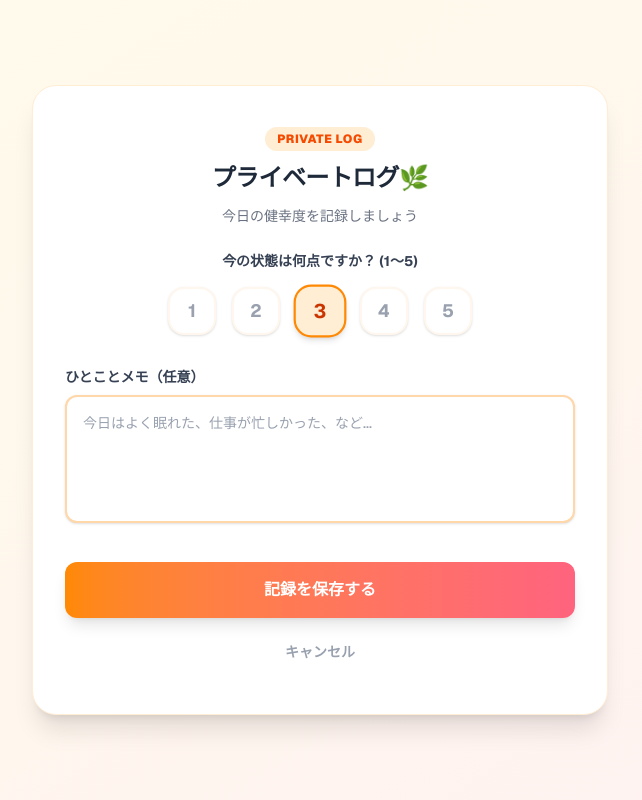
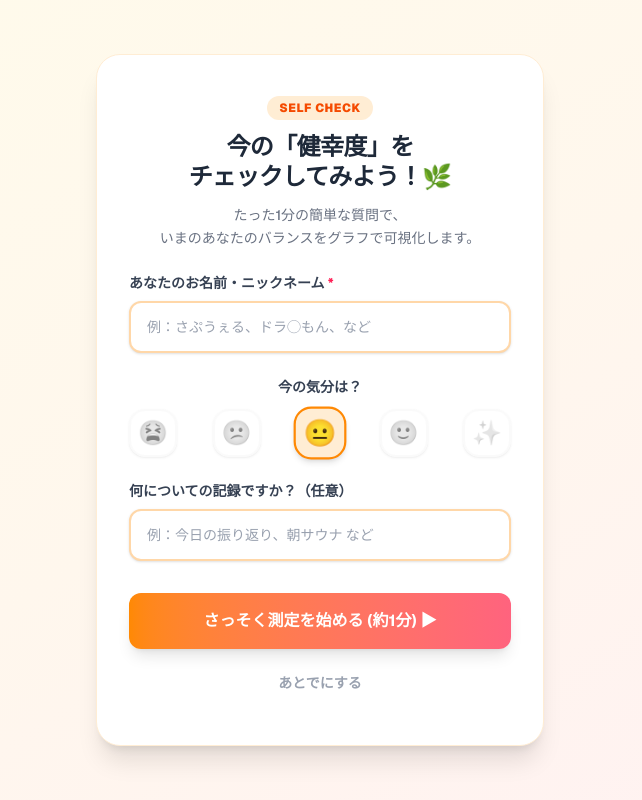
Before and after one commit to hiroto-code/2hfs-app, a Next.js app: page /private-log in a window 1280 px wide. Shown: the whole page, without its empty margins (320-962 px from the left). Built offline with nearby package versions, Linux system fonts and the light colour scheme; no server answers.

Commit message:
fix: プライベートアンケートの遷移先を新デザインに更新

```diff
--- a/app/p/[event_id]/[timing]/page.tsx
+++ b/app/p/[event_id]/[timing]/page.tsx
@@ -28,9 +28,10 @@ export default function SurveyPage({ params }: { params: Promise<{ event_id: str
 
   const [answers, setAnswers] = useState<{ [key: number]: number }>({});
   const [loading, setLoading] = useState(false);
-  const [errorMsg, setErrorMsg] = useState(''); // 💡 修正箇所
+  const [errorMsg, setErrorMsg] = useState('');
 
   const isPost = timing === 'post';
+  const isPrivate = timing === 'private';
 
   // 💡 初回読み込み時：過去に入力した情報をブラウザから復元
   useEffect(() => {
@@ -121,7 +122,7 @@ export default function SurveyPage({ params }: { params: Promise<{ event_id: str
         submission_token
       };
 
-      // 事前・事後の上書き用（過去データを削除）
+      // 事前・事後・プライベートの上書き用（過去データを削除）
       await supabase
         .from('surveys')
         .delete()
@@ -149,11 +150,21 @@ export default function SurveyPage({ params }: { params: Promise<{ event_id: str
     }
   };
 
+  // テーマ色設定
+  const headerBorder = isPrivate ? 'border-purple-200' : isPost ? 'border-emerald-200' : 'border-orange-200';
+  const headerTitleColor = isPrivate ? 'text-purple-800' : isPost ? 'text-emerald-700' : 'text-amber-700';
+  const submitBtnBg = isPrivate
+    ? 'bg-gradient-to-r from-purple-600 to-indigo-600 hover:from-purple-700 hover:to-indigo-700'
+    : isPost
+    ? 'bg-gradient-to-r from-emerald-500 to-teal-600 hover:from-emerald-600 hover:to-teal-700'
+    : 'bg-gradient-to-r from-amber-500 to-orange-500 hover:from-amber-600 hover:to-orange-600';
+
   return (
     <div className="min-h-screen bg-gradient-to-br from-amber-50 via-orange-50 to-rose-50 p-3 md:p-6 font-sans">
       <div className="max-w-2xl mx-auto">
 
-        {/* 🔄 事前 / 事後 切り替えタブナビゲーション */}
+        {/* 🔄 事前 / 事後 切り替えタブナビゲーション (プライベートでない時のみ表示) */}
+        {!isPrivate && (
           <div className="bg-white/90 backdrop-blur-md p-1.5 rounded-2xl border border-orange-100 shadow-sm mb-4 flex gap-2">
             <Link
               href={`/p/${event_id}/pre`}
@@ -183,13 +194,14 @@ export default function SurveyPage({ params }: { params: Promise<{ event_id: str
               </span>
             </Link>
           </div>
+        )}
 
         {/* ヘッダー */}
-        <div className={`p-5 md:p-6 rounded-3xl shadow-md border mb-5 text-center bg-white/90 backdrop-blur-md ${isPost ? 'border-emerald-200' : 'border-orange-200'}`}>
-          <h1 className={`text-xl md:text-2xl font-black ${isPost ? 'text-emerald-700' : 'text-amber-700'}`}>
-            {isPost ? '事後アンケート ✨' : '事前アンケート 📋'}
+        <div className={`p-5 md:p-6 rounded-3xl shadow-md border mb-5 text-center bg-white/90 backdrop-blur-md ${headerBorder}`}>
+          <h1 className={`text-xl md:text-2xl font-black ${headerTitleColor}`}>
+            {isPrivate ? 'プライベート健幸度チェック 🌿' : isPost ? '事後アンケート ✨' : '事前アンケート 📋'}
             <span className="block text-xs md:text-sm font-medium mt-1 text-gray-500">
-              {isPost ? 'Post-event Survey' : 'Pre-event Survey'}
+              {isPrivate ? 'Private Well-being Check' : isPost ? 'Post-event Survey' : 'Pre-event Survey'}
             </span>
           </h1>
           <p className="text-xs md:text-sm text-gray-600 mt-2 font-medium">
@@ -267,6 +279,14 @@ export default function SurveyPage({ params }: { params: Promise<{ event_id: str
                         <div className="grid grid-cols-5 gap-1.5 pt-1">
                           {scaleOptions.map((opt) => {
                             const isSelected = answers[item.index] === opt.val;
+
+                            // 選択時ボタンの色定義
+                            const selectedBtnClass = isPrivate
+                              ? 'bg-gradient-to-b from-purple-600 to-indigo-600 text-white border-purple-600 shadow-md transform scale-[1.02]'
+                              : isPost
+                              ? 'bg-gradient-to-b from-emerald-500 to-emerald-600 text-white border-emerald-600 shadow-md transform scale-[1.02]'
+                              : 'bg-gradient-to-b from-amber-500 to-orange-500 text-white border-orange-500 shadow-md transform scale-[1.02]';
+
                             return (
                               <button
                                 key={opt.val}
@@ -274,9 +294,7 @@ export default function SurveyPage({ params }: { params: Promise<{ event_id: str
                                 onClick={() => handleScoreChange(item.index, opt.val)}
                                 className={`flex flex-col items-center justify-start p-2 rounded-2xl border transition-all text-center h-full active:scale-95 ${
                                   isSelected
-                                    ? isPost
-                                      ? 'bg-gradient-to-b from-emerald-500 to-emerald-600 text-white border-emerald-600 shadow-md transform scale-[1.02]'
-                                      : 'bg-gradient-to-b from-amber-500 to-orange-500 text-white border-orange-500 shadow-md transform scale-[1.02]'
+                                    ? selectedBtnClass
                                     : 'bg-white/80 text-gray-700 border-gray-200/80 hover:bg-white'
                                 }`}
                               >
@@ -284,7 +302,7 @@ export default function SurveyPage({ params }: { params: Promise<{ event_id: str
                                 <span className={`text-[9px] md:text-[10px] font-bold leading-tight block w-full break-words ${isSelected ? 'text-white' : 'text-gray-700'}`}>
                                   {opt.ja}
                                 </span>
-                                <span className={`text-[8px] md:text-[9px] leading-tight block w-full mt-0.5 opacity-80 break-words ${isSelected ? 'text-amber-100' : 'text-gray-400'}`}>
+                                <span className={`text-[8px] md:text-[9px] leading-tight block w-full mt-0.5 opacity-80 break-words ${isSelected ? 'text-white/80' : 'text-gray-400'}`}>
                                   {opt.en}
                                 </span>
                               </button>
@@ -308,13 +326,9 @@ export default function SurveyPage({ params }: { params: Promise<{ event_id: str
           <button
             type="submit"
             disabled={loading}
-            className={`w-full py-4 rounded-2xl font-bold text-white text-base md:text-lg shadow-lg transition-all transform hover:scale-[1.01] active:scale-[0.99] ${
-              isPost
-                ? 'bg-gradient-to-r from-emerald-500 to-teal-600 hover:from-emerald-600 hover:to-teal-700'
-                : 'bg-gradient-to-r from-amber-500 to-orange-500 hover:from-amber-600 hover:to-orange-600'
-            } ${loading ? 'opacity-50 cursor-not-allowed hover:scale-100' : ''}`}
+            className={`w-full py-4 rounded-2xl font-bold text-white text-base md:text-lg shadow-lg transition-all transform hover:scale-[1.01] active:scale-[0.99] ${submitBtnBg} ${loading ? 'opacity-50 cursor-not-allowed hover:scale-100' : ''}`}
           >
-            {loading ? '送信中... / Submitting...' : isPost ? '事後アンケートを送信する ✨' : '事前アンケートを送信する 📋'}
+            {loading ? '送信中... / Submitting...' : isPrivate ? '記録を保存する 🌿' : isPost ? '事後アンケートを送信する ✨' : '事前アンケートを送信する 📋'}
           </button>
 
         </form>
--- a/app/private-log/page.tsx
+++ b/app/private-log/page.tsx
@@ -1,110 +1,201 @@
 'use client';
 
-import { useState } from 'react';
+import { useState, useEffect } from 'react';
 import { useRouter } from 'next/navigation';
-import Link from 'next/link';
+import { supabase } from '@/lib/supabase';
 
 export default function PrivateLogPage() {
   const router = useRouter();
+  const [displayName, setDisplayName] = useState<string>('');
   const [score, setScore] = useState<number>(3);
   const [memo, setMemo] = useState<string>('');
   const [isSubmitting, setIsSubmitting] = useState(false);
+  const [errorMsg, setErrorMsg] = useState<string>('');
+
+  // 💡 前回入力した名前があればローカルストレージから自動で初期セット
+  useEffect(() => {
+    const savedName = localStorage.getItem('user_display_name');
+    if (savedName) {
+      setDisplayName(savedName);
+    }
+  }, []);
 
   const handleSubmit = async (e: React.FormEvent) => {
     e.preventDefault();
+
+    // 名前の入力チェック
+    if (!displayName.trim()) {
+      setErrorMsg('お名前（ニックネーム）を入力してください。');
+      return;
+    }
+
     setIsSubmitting(true);
+    setErrorMsg('');
 
-    // TODO: ここにSupabaseへの保存処理を追加します
-    console.log('保存するデータ:', { score, memo });
+    try {
+      // 💡 1. ログイン中のユーザー情報を取得
+      const { data: { user } } = await supabase.auth.getUser();
+      const currentEmail = user?.email;
+      const participantId = currentEmail || user?.id;
 
-    // 保存完了の疑似的な待機時間
-    setTimeout(() => {
-      alert('プライベートログを保存しました！（※現在はテスト動作です）');
+      // 💡 2. ニックネームを `user_profiles` テーブルに保存/更新（upsert）
+      if (participantId) {
+        // ローカルストレージにも保存しておく（次回以降の入力省略用）
+        localStorage.setItem('user_display_name', displayName.trim());
+
+        const profileData: any = {
+          display_name: displayName.trim(),
+          updated_at: new Date().toISOString(),
+        };
+
+        if (currentEmail) {
+          profileData.email = currentEmail;
+          profileData.participant_id = currentEmail;
+        } else if (user?.id) {
+          profileData.participant_id = user.id;
+        }
+
+        // profilesテーブルへ上書きまたは新規作成
+        await supabase
+          .from('user_profiles')
+          .upsert(profileData, { onConflict: currentEmail ? 'email' : 'participant_id' });
+      }
+
+      // 3. プライベートイベントのタイトルを生成
+      const eventTitle = `【プライベート】${memo.trim() || '今日の振り返り'}`;
+
+      // 今日の日付を取得 (YYYY-MM-DD)
+      const today = new Date().toISOString().split('T')[0];
+
+      // 4. Supabaseのeventsテーブルに新規イベントを自動作成
+      const { data: newEvent, error } = await supabase
+        .from('events')
+        .insert([
+          {
+            title: eventTitle,
+            event_date: today,
+          }
+        ])
+        .select()
+        .single();
+
+      if (error) throw error;
+
+      if (newEvent && newEvent.id) {
+        // 5. 新デザインのプライベート回答画面へ自動遷移
+        router.push(`/p/${newEvent.id}/private`);
+      }
+
+    } catch (err: any) {
+      console.error('Event creation error:', err);
+      setErrorMsg('エラーが発生しました。もう一度お試しください。');
       setIsSubmitting(false);
-      router.back(); // 前の画面（ダッシュボード）に戻る
-    }, 1000);
+    }
   };
 
   return (
     <div className="min-h-screen bg-gradient-to-br from-amber-50 via-orange-50 to-rose-50 py-12 px-4 font-sans flex items-center justify-center">
-      <div className="max-w-xl w-full mx-auto bg-white rounded-3xl shadow-xl border border-orange-100 overflow-hidden relative">
+      <div className="max-w-md w-full bg-white rounded-3xl shadow-xl border border-orange-100 overflow-hidden relative">
 
-        {/* 装飾用の背景円（温かい色合い） */}
+        {/* 装飾用の背景円 */}
         <div className="absolute top-0 right-0 w-32 h-32 bg-orange-200 rounded-full blur-3xl opacity-40 -z-10 transform translate-x-1/2 -translate-y-1/2"></div>
         <div className="absolute bottom-0 left-0 w-32 h-32 bg-rose-200 rounded-full blur-3xl opacity-40 -z-10 transform -translate-x-1/2 translate-y-1/2"></div>
 
-        {/* ヘッダー部分（前の画面とデザインを統一） */}
+        {/* ヘッダー部分 */}
         <div className="pt-10 pb-6 px-8 text-center relative z-10">
           <div className="inline-block bg-orange-100 text-orange-600 text-xs font-black px-3 py-1 rounded-full mb-3 tracking-wider">
-            PRIVATE LOG
+            SELF CHECK
           </div>
           <h1 className="text-2xl font-black text-gray-800 tracking-tight leading-tight mb-2">
-            プライベートログ🌿
+            今の「健幸度」を<br />チェックしてみよう！🌿
           </h1>
           <p className="text-gray-500 text-sm font-medium mt-3 leading-relaxed">
-            今日の健幸度を記録しましょう
+            たった1分の簡単な質問で、<br />いまのあなたのバランスをグラフで可視化します。
           </p>
         </div>
 
         {/* 入力フォーム */}
         <form onSubmit={handleSubmit} className="px-8 pb-10 relative z-10">
 
-          {/* スコア入力 */}
-          <div className="mb-8">
-            <label className="block text-gray-700 font-bold mb-4 text-center text-sm">
-              今の状態は何点ですか？ (1〜5)
+          {/* お名前（ニックネーム）入力欄 */}
+          <div className="mb-6">
+            <label className="block text-gray-700 font-bold mb-2 text-sm">
+              あなたのお名前・ニックネーム <span className="text-rose-500">*</span>
             </label>
-            <div className="flex justify-center items-center gap-4">
-              {[1, 2, 3, 4, 5].map((value) => (
+            <input
+              type="text"
+              required
+              value={displayName}
+              onChange={(e) => setDisplayName(e.target.value)}
+              placeholder="例：さぷうぇる、ドラ◯もん、など"
+              className="w-full bg-white border-2 border-orange-200 rounded-xl px-4 py-3.5 focus:ring-2 focus:ring-orange-400 focus:border-orange-400 outline-none transition-all text-sm font-medium text-gray-800 placeholder-gray-400 shadow-sm"
+            />
+          </div>
+
+          {/* 気分入力 */}
+          <div className="mb-6">
+            <label className="block text-gray-700 font-bold mb-3 text-center text-sm">
+              今の気分は？
+            </label>
+            <div className="flex justify-between items-center gap-2">
+              {[
+                { val: 1, emoji: '😫' },
+                { val: 2, emoji: '😕' },
+                { val: 3, emoji: '😐' },
+                { val: 4, emoji: '🙂' },
+                { val: 5, emoji: '✨' },
+              ].map((item) => (
                 <button
-                  key={value}
+                  key={item.val}
                   type="button"
-                  onClick={() => setScore(value)}
-                  // 選択時と未選択時で温かい色合いに変化し、アニメーションも統一
-                  className={`w-12 h-12 rounded-2xl flex items-center justify-center font-bold text-lg transition-all duration-200 ${
-                    score === value
-                      ? 'bg-orange-100 border-2 border-orange-400 text-orange-700 shadow-md transform scale-110'
-                      : 'bg-white border-2 border-orange-50 hover:border-orange-200 hover:bg-orange-50 text-gray-400 hover:text-gray-600 shadow-sm'
+                  onClick={() => setScore(item.val)}
+                  className={`w-12 h-12 rounded-2xl flex items-center justify-center text-2xl transition-all duration-200 ${
+                    score === item.val
+                      ? 'bg-orange-100 border-2 border-orange-400 shadow-md transform scale-110'
+                      : 'bg-white border-2 border-orange-50 hover:border-orange-200 hover:bg-orange-50 grayscale opacity-60 hover:grayscale-0 hover:opacity-100 shadow-sm'
                   }`}
                 >
-                  {value}
+                  {item.emoji}
                 </button>
               ))}
             </div>
           </div>
 
-          {/* メモ入力 */}
+          {/* タイトル入力 */}
           <div className="mb-8">
             <label className="block text-gray-700 font-bold mb-2 text-sm">
-              ひとことメモ（任意）
+              何についての記録ですか？（任意）
             </label>
-            {/* 入力欄を見やすく白背景＋オレンジ枠線＋うっすら影に */}
-            <textarea
+            <input
+              type="text"
               value={memo}
               onChange={(e) => setMemo(e.target.value)}
-              placeholder="今日はよく眠れた、仕事が忙しかった、など..."
-              className="w-full bg-white border-2 border-orange-200 rounded-xl p-4 focus:ring-2 focus:ring-orange-400 focus:border-orange-400 outline-none transition-all text-sm font-medium text-gray-800 placeholder-gray-400 shadow-sm resize-none h-32"
+              placeholder="例：今日の振り返り、朝サウナ など"
+              className="w-full bg-white border-2 border-orange-200 rounded-xl px-4 py-3.5 focus:ring-2 focus:ring-orange-400 focus:border-orange-400 outline-none transition-all text-sm font-medium text-gray-800 placeholder-gray-400 shadow-sm"
             />
           </div>
 
-          {/* ボタン類 */}
-          <div className="flex flex-col gap-3 mt-4">
-            {/* メインボタンを温かいグラデーションに */}
+          {/* エラーメッセージ */}
+          {errorMsg && (
+            <p className="text-rose-500 text-xs font-bold text-center mb-4">{errorMsg}</p>
+          )}
+
+          {/* アクションボタン */}
+          <div className="flex flex-col gap-3 mt-2">
             <button
               type="submit"
               disabled={isSubmitting}
               className="w-full bg-gradient-to-r from-orange-400 to-rose-400 hover:from-orange-500 hover:to-rose-500 text-white font-bold py-4 px-4 rounded-xl transition-all transform hover:scale-[1.02] active:scale-[0.98] shadow-lg disabled:opacity-50 disabled:hover:scale-100 flex items-center justify-center gap-2"
             >
-              {isSubmitting ? '保存中...' : '記録を保存する'}
+              {isSubmitting ? '準備中...' : 'さっそく測定を始める (約1分) ▶'}
             </button>
 
-            {/* キャンセルボタンを前の画面の「あとでにする」と同じスタイルに */}
             <button
               type="button"
               onClick={() => router.back()}
               className="w-full bg-transparent text-gray-400 hover:text-orange-500 font-bold py-3 px-4 rounded-xl transition-colors text-sm"
             >
-              キャンセル
+              あとでにする
             </button>
           </div>
         </form>
```
Lines whose indentation alone changed are shown as unchanged.
